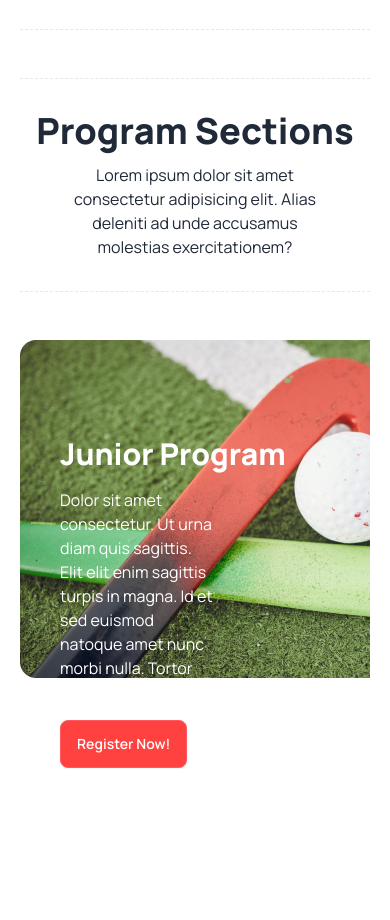
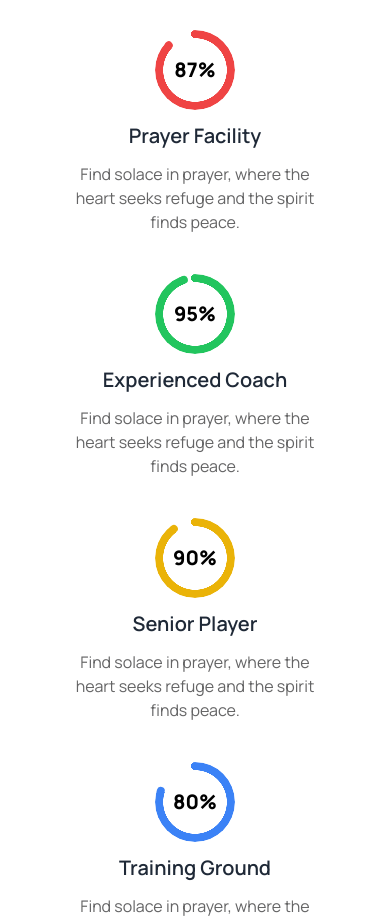
Before and after one commit to mramitkb/Hockeys-UI-Design-A3, a plain HTML site: page index.html in a window 390 px wide. Shown: the part 1080-2000 px from the top of the page. Drawn offline with nearby package versions, Linux system fonts and the light colour scheme.

Commit message:
Professional Section Done with Responsive

```diff
--- a/index.html
+++ b/index.html
@@ -89,39 +89,38 @@
         <!-- Professional Section -->
         <div class="mt-24">
           <hr class="border-dashed mb-8">
-          <h1 class="text-center mb-3 text-4xl font-extrabold">Professional Hockeys Club</h1>
+          <h1 class="text-center mb-3 text-2xl md:text-4xl font-extrabold">Professional Hockeys Club</h1>
           <p class="text-center w-[80%] mx-auto">Lorem ipsum dolor sit amet consectetur adipisicing elit. Alias deleniti ad unde accusamus molestias exercitationem?</p>
           <hr class="mt-8 mb-12 border-dashed">
           <!-- Circle -->
-          <div>
+          <div class="flex flex-col md:flex-row lg:flex-row items-center justify-between gap-10 md:gap-0 lg:gap-0">
             <!-- One -->
-            <!-- <div class="opacity-100">
-              <h1 class="text-2xl font-extrabold border-8 border-[#FF4240] px-3 py-5 rounded-[100%] inline-block">87%</h1>
-              <h4>Prayer Facility</h4>
-              <p>Amet consectetur. Condimentum dignissim adipiscing .</p>
-            </div> -->
-          </div>
-        </div>
-        <!-- Program Section -->
-        <div>
-          <hr class="border-dashed mb-8">
-          <h1 class="text-center mb-3 text-4xl font-extrabold">Program Sections</h1>
-          <p class="text-center w-[80%] mx-auto">Lorem ipsum dolor sit amet consectetur adipisicing elit. Alias deleniti ad unde accusamus molestias exercitationem?</p>
-          <hr class="mt-8 mb-12 border-dashed">
-          <!--  Program Container -->
-          <div>
-            <!-- One -->
-            <div class="image bg-no-repeat bg-content h-screen relative px-10 pt-24">
-              <!-- Overlay -->
-              <div class="absolute space-y-4 bg-[rgba(0, 0, 0, 0.4)]">
-                <h2 class="text-3xl font-extrabold text-white">Junior Program</h2>
-                <p class="w-1/2 text-white">Dolor sit amet consectetur. Ut urna diam quis sagittis. Elit elit
-                  enim sagittis turpis in magna. Id et sed euismod natoque amet nunc morbi nulla. Tortor congue sed et in.</p>
-                <button class="btn btn-error bg-[#FF4240] text-white">Register Now!</button>
-              </div>
+            <div class="space-y-3 text-center">
+              <div class="radial-progress text-red-500" style="--value:87;" role="progressbar"><span class="text-black font-extrabold text-xl">87%</span></div>
+              <h2 class="text-xl font-semibold">Prayer Facility</h2>
+              <p class="text-[#414142d0] w-3/4 mx-auto">Find solace in prayer, where the heart seeks refuge and the spirit finds peace.</p>
+            </div>
+            <!-- Two -->
+            <div class="space-y-3 text-center">
+              <div class="radial-progress text-green-500" style="--value:95;" role="progressbar"><span class="text-black font-extrabold text-xl">95%</span></div>
+              <h2 class="text-xl font-semibold">Experienced Coach</h2>
+              <p class="text-[#414142d0] w-3/4 mx-auto">Find solace in prayer, where the heart seeks refuge and the spirit finds peace.</p>
+            </div>
+            <!-- Three -->
+            <div class="space-y-3 text-center">
+              <div class="radial-progress text-yellow-500" style="--value:90;" role="progressbar"><span class="text-black font-extrabold text-xl">90%</span></div>
+              <h2 class="text-xl font-semibold">Senior Player</h2>
+              <p class="text-[#414142d0] w-3/4 mx-auto">Find solace in prayer, where the heart seeks refuge and the spirit finds peace.</p>
+            </div>
+            <!-- Four -->
+            <div class="space-y-3 text-center">
+              <div class="radial-progress text-blue-500" style="--value:80;" role="progressbar"><span class="text-black font-extrabold text-xl">80%</span></div>
+              <h2 class="text-xl font-semibold">Training Ground</h2>
+              <p class="text-[#414142d0] w-3/4 mx-auto">Find solace in prayer, where the heart seeks refuge and the spirit finds peace.</p>
             </div>
           </div>
         </div>
+
     </main>
     <footer class="bg-[#131318] py-24 px-5 md:p-5 lg:p-0">
       <!-- Container -->
@@ -180,3 +179,34 @@
     </footer>
 </body>
 </html>
+
+
+
+
+
+
+
+
+
+
+
+<!-- Program Section -->
+<div>
+  <hr class="border-dashed mb-8">
+  <h1 class="text-center mb-3 text-4xl font-extrabold">Program Sections</h1>
+  <p class="text-center w-[80%] mx-auto">Lorem ipsum dolor sit amet consectetur adipisicing elit. Alias deleniti ad unde accusamus molestias exercitationem?</p>
+  <hr class="mt-8 mb-12 border-dashed">
+  <!--  Program Container -->
+  <div>
+    <!-- One -->
+    <div class="image bg-no-repeat bg-content h-screen relative px-10 pt-24">
+      <!-- Overlay -->
+      <div class="absolute space-y-4 bg-[rgba(0, 0, 0, 0.4)]">
+        <h2 class="text-3xl font-extrabold text-white">Junior Program</h2>
+        <p class="w-1/2 text-white">Dolor sit amet consectetur. Ut urna diam quis sagittis. Elit elit
+          enim sagittis turpis in magna. Id et sed euismod natoque amet nunc morbi nulla. Tortor congue sed et in.</p>
+        <button class="btn btn-error bg-[#FF4240] text-white">Register Now!</button>
+      </div>
+    </div>
+  </div>
+</div>
```
